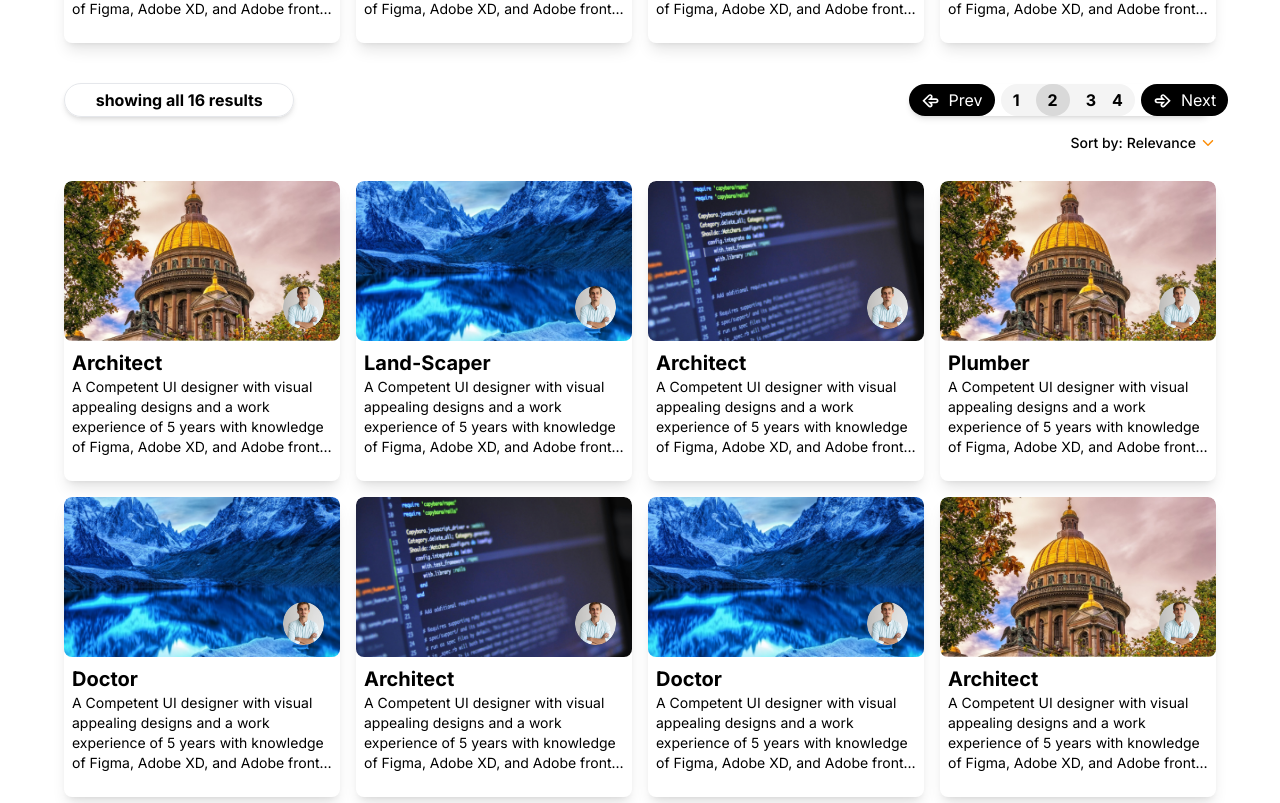
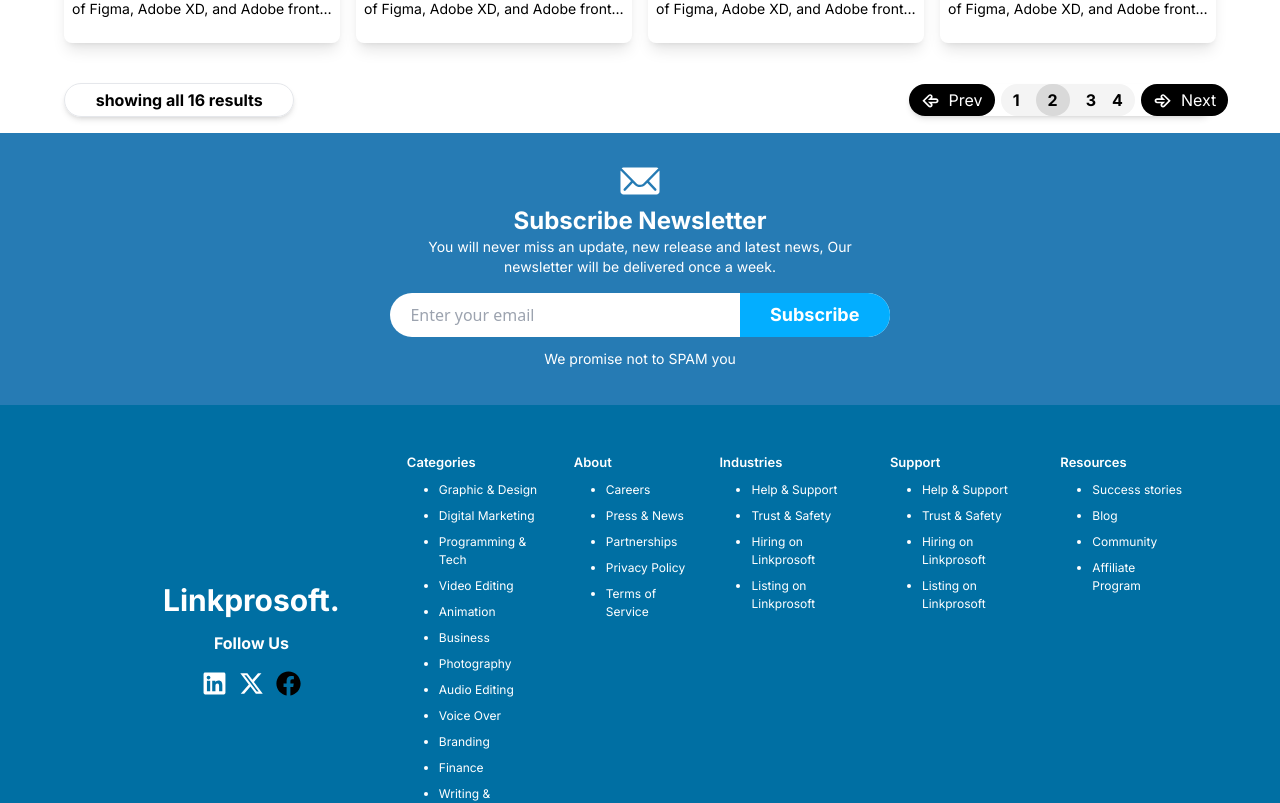
Before and after one commit to german-machine/Linkprosoft, a React (Vite) app in the folder Front-end/: page /JobSearch in a window 1280 px wide. Shown: the part 1520-2323 px from the top of the page. Built offline with nearby package versions, Linux system fonts and the light colour scheme.

Commit message:
removed the second import of the feed component

```diff
--- a/Front-end/src/Pages/JobSearch/JobSearch.jsx
+++ b/Front-end/src/Pages/JobSearch/JobSearch.jsx
@@ -14,7 +14,6 @@ const JobSearch = () => {
     <Suggested/>
     <Feed/>
     <PrevNext feedDataLength={feedDataLength} />
-    <Feed/>
     <Newsletter />
     <Footer/>
     </>
```
